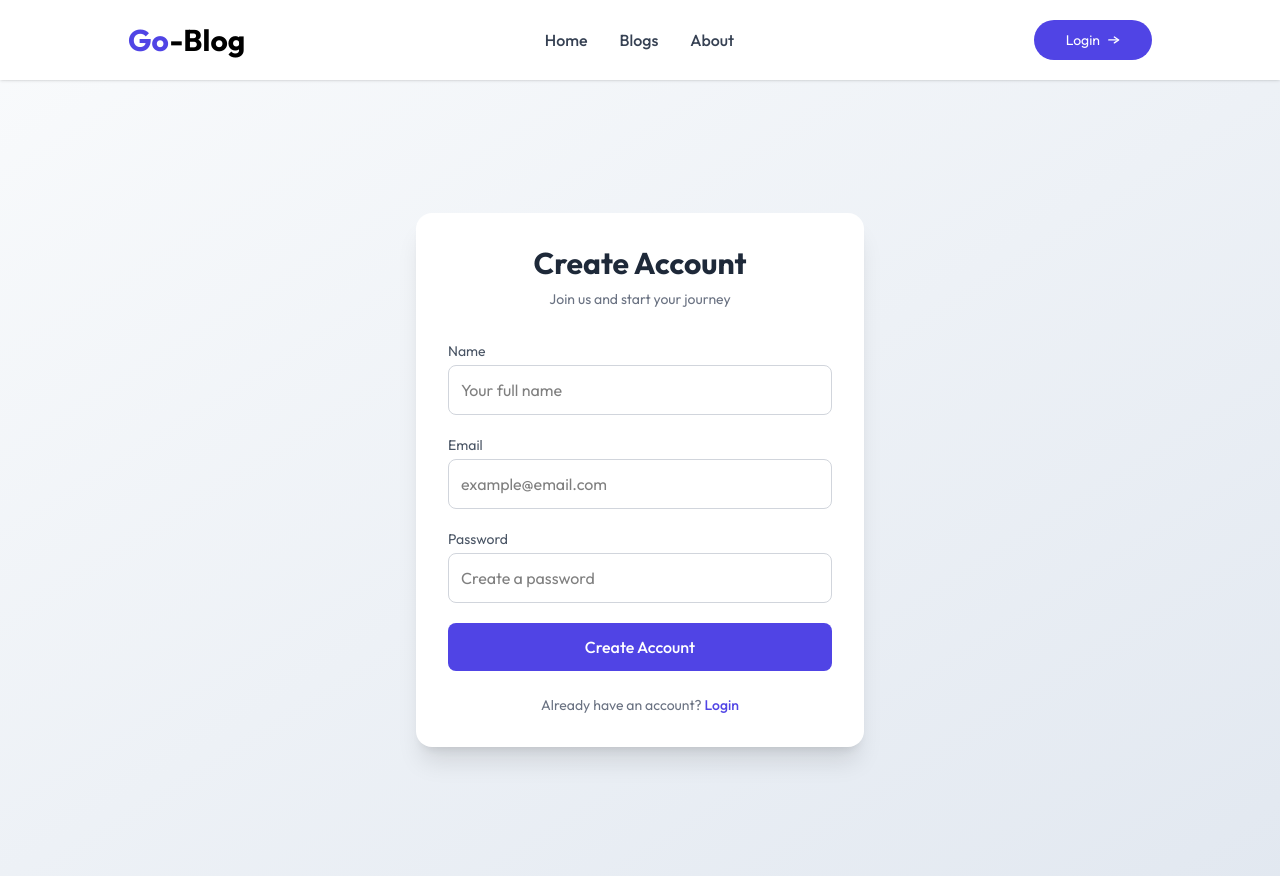
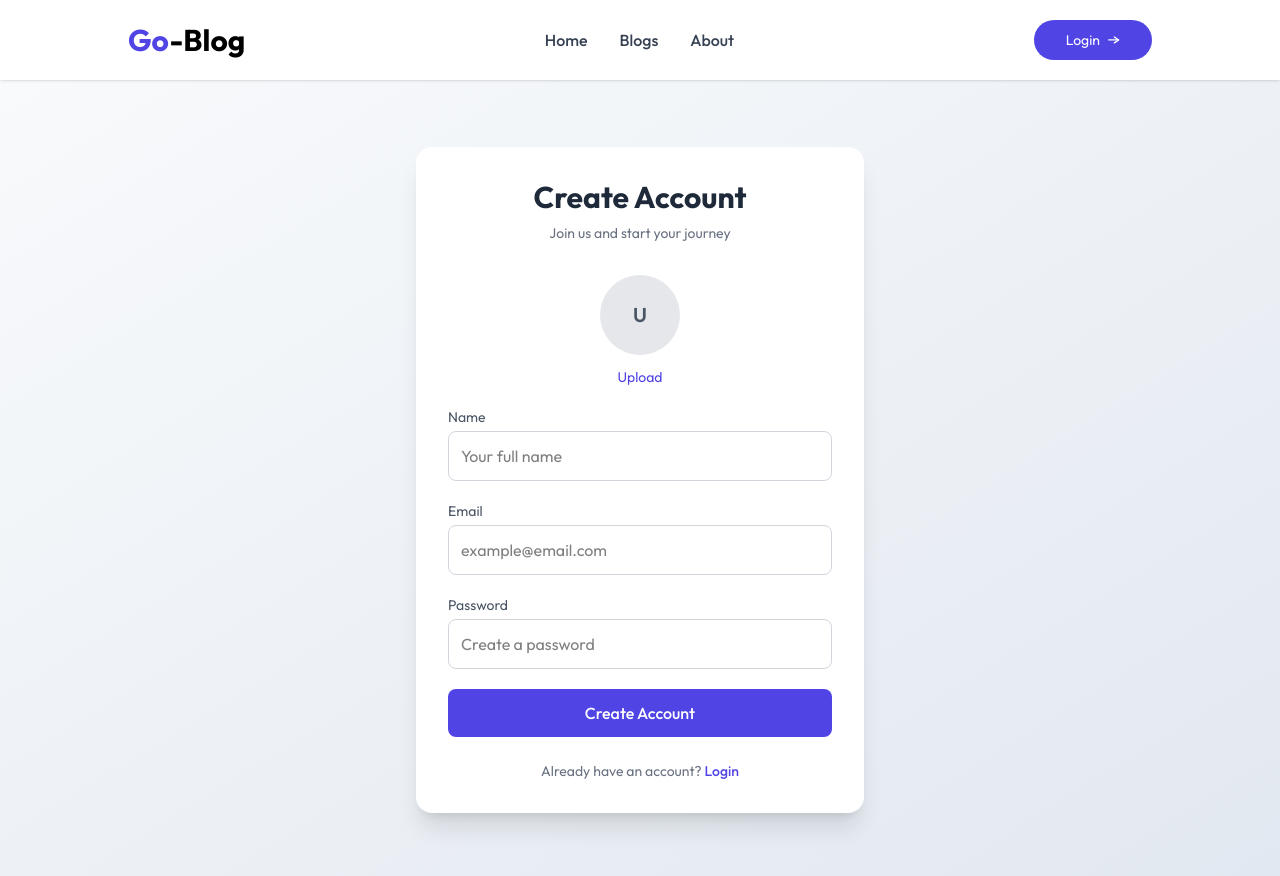
Before and after one commit to ariabintang24/blog-mern, a React (Vite) app in the folder client/: page /register in a window 1280 px wide. Shown: the top 876 px of the page. Built offline with nearby package versions, Linux system fonts and the light colour scheme; no server answers.

Commit message:
add avatar on register

```diff
--- a/client/src/pages/Register.jsx
+++ b/client/src/pages/Register.jsx
@@ -6,6 +6,7 @@ import toast from "react-hot-toast";
 const Register = () => {
   const { axios, setToken, setUser, navigate } = useAppContext();
 
+  const [avatar, setAvatar] = useState(null);
   const [name, setName] = useState("");
   const [email, setEmail] = useState("");
   const [password, setPassword] = useState("");
@@ -14,11 +15,16 @@ const Register = () => {
     e.preventDefault();
 
     try {
-      const { data } = await axios.post("/api/auth/register", {
-        name,
-        email,
-        password,
-      });
+      const formData = new FormData();
+      formData.append("name", name);
+      formData.append("email", email);
+      formData.append("password", password);
+
+      if (avatar) {
+        formData.append("avatar", avatar);
+      }
+
+      const { data } = await axios.post("/api/auth/register", formData);
 
       if (data.success) {
         setToken(data.token);
@@ -30,7 +36,6 @@ const Register = () => {
         axios.defaults.headers.common["Authorization"] = data.token;
 
         toast.success("Account created successfully");
-
         navigate("/");
       } else {
         toast.error(data.message);
@@ -52,6 +57,45 @@ const Register = () => {
         </div>
 
         <form onSubmit={handleSubmit} className="flex flex-col gap-5">
+          {/* Avatar */}
+          <div className="flex flex-col items-center gap-3">
+            <div className="w-20 h-20 rounded-full bg-gray-200 flex items-center justify-center overflow-hidden">
+              {avatar ? (
+                <img
+                  src={URL.createObjectURL(avatar)}
+                  className="w-full h-full object-cover"
+                />
+              ) : (
+                <span className="text-xl font-semibold text-gray-600">
+                  {name ? name[0].toUpperCase() : "U"}
+                </span>
+              )}
+            </div>
+
+            <div className="flex items-center gap-3 text-sm">
+              {/* Upload */}
+              <label className="text-primary cursor-pointer hover:underline">
+                Upload
+                <input
+                  type="file"
+                  accept="image/*"
+                  hidden
+                  onChange={(e) => setAvatar(e.target.files[0])}
+                />
+              </label>
+
+              {/* Remove */}
+              {avatar && (
+                <button
+                  type="button"
+                  onClick={() => setAvatar(null)}
+                  className="text-red-500 hover:underline"
+                >
+                  Remove
+                </button>
+              )}
+            </div>
+          </div>
           {/* Name */}
           <div className="flex flex-col gap-1">
             <label className="text-sm text-gray-600">Name</label>
```
